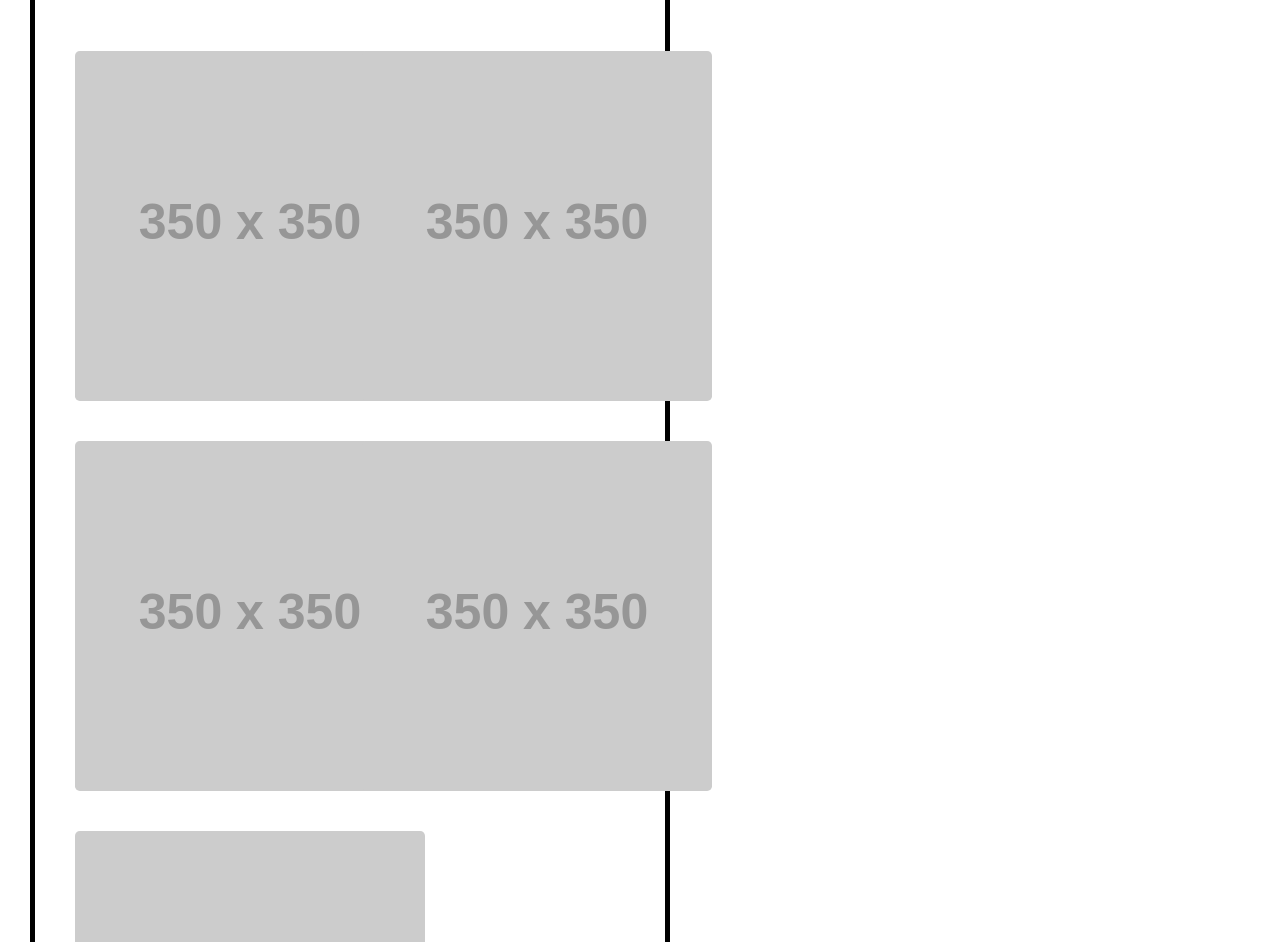
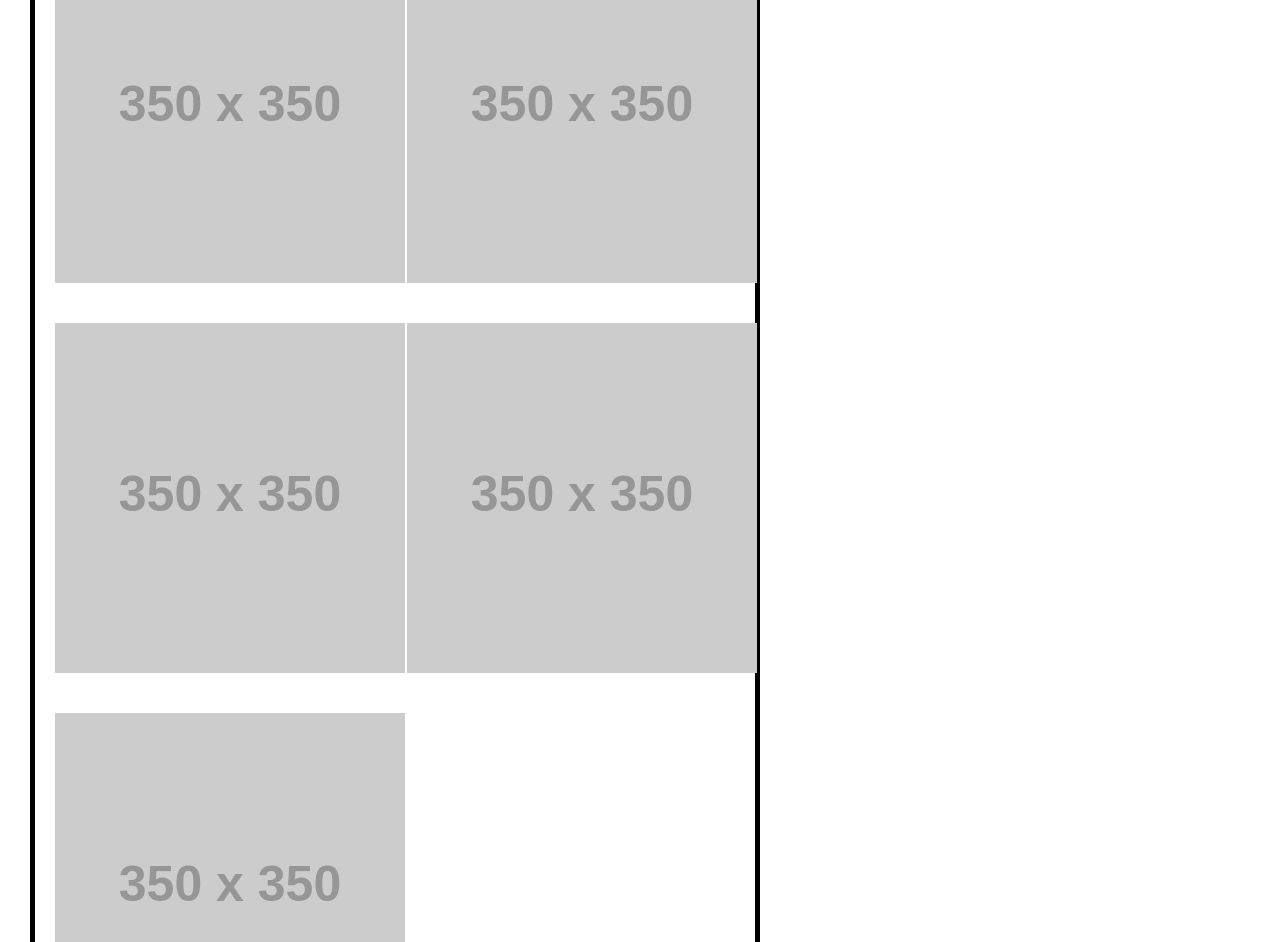
Before and after one commit to CFox2019/Portfolio, a plain HTML site: page portfolio.html in a window 1280 px wide. Shown: the part 248-1190 px from the top of the page. Drawn offline with nearby package versions, Linux system fonts and the light colour scheme; placeholder pictures from the web are drawn by us.

Commit message:
updated portfolio image container

```diff
--- a/Asset/index-style.css
+++ b/Asset/index-style.css
@@ -3,7 +3,7 @@
     margin: 50px 30px;
     border: 5px solid black;
     align-items: left;
-    width: 50%;
+    width: 60%;
     height: 70%;
 }
 
--- a/Asset/portfolio-style.css
+++ b/Asset/portfolio-style.css
@@ -3,15 +3,10 @@
     margin: 50px 30px;
     border: 5px solid black;
     align-items: left;
-    width: 50%;
-    height: 70%;
-}
-
-#portfolio-heading {
-    border-bottom: 2px solid black;
-    margin-bottom: 20px;
+    width: 57%;
+    height: auto;
 }
 
 .row {
-    padding: 20px;
+    padding: 20px 0px;
 }
--- a/portfolio.html
+++ b/portfolio.html
@@ -29,29 +29,24 @@
 
    <div class="container" id="portfolio-main-content">
        <div class="row">
-            <div class="col-md-12" id="portfolio-heading">
-                <h1>Portfolio</h1>
+           <div class="col-6">
+               <img src="https://via.placeholder.com/350" class="image-thumbnail" alt=""/>
            </div>
-        </div>
-        <div class="row" id="portfolio-images">
-            <div class="col-md-6">
-                <img src="https://via.placeholder.com/350" class="rounded-3" alt="...">
-            </div>
-            <div class="col-md-6">
-                <img src="https://via.placeholder.com/350" class="rounded-3" alt="...">
+           <div class="col-6">
+               <img src="https://via.placeholder.com/350" class="image-thumbnail" alt=""/>
            </div>
        </div>
        <div class="row">
-            <div class="col-md-6">
-                <img src="https://via.placeholder.com/350" class="rounded-3" alt="...">
+            <div class="col-6">
+                <img src="https://via.placeholder.com/350" class="image-thumbnail" alt=""/>
             </div>
-            <div class="col-md-6">
-                <img src="https://via.placeholder.com/350" class="rounded-3" alt="...">
+            <div class="col-6">
+                <img src="https://via.placeholder.com/350" class="image-thumbnail" alt=""/>
             </div>
         </div>
         <div class="row">
-            <div class="col-md-6">
-                <img src="https://via.placeholder.com/350" class="rounded-3" alt="...">
+            <div class="col-6">
+                <img src="https://via.placeholder.com/350" class="image-thumbnail" alt=""/>
             </div>
         </div>
    </div>
```
Also changed, not shown: Asset/contact-style.css (+8 -0 lines). Lines whose indentation alone changed are shown as unchanged.
